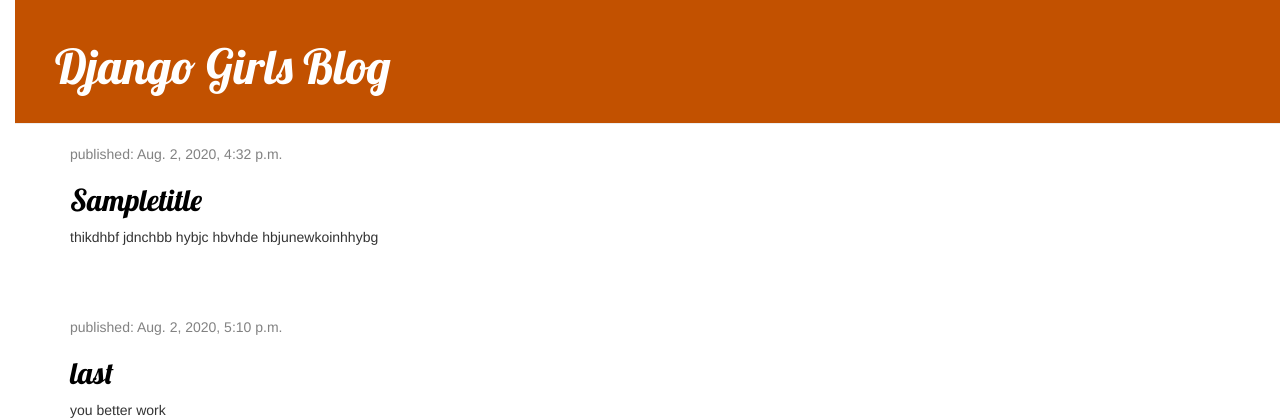
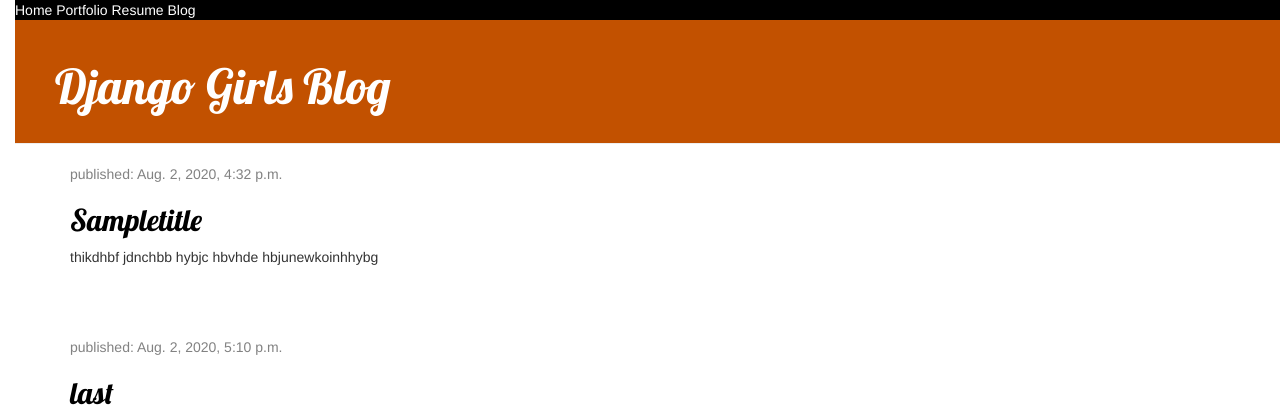
Before and after one commit to mercymam1/blog, a Django app: page /blogging/ in a window 1280 px wide. Shown: the top 420 px of the page. Run offline with Django 3.2, Linux system fonts and the light colour scheme; data comes from the database, SQL or seed files in the repository; some libraries are stand-ins or nearby versions.

Commit message:
resume and portfolio

```diff
--- a/blog/static/css/blog.css
+++ b/blog/static/css/blog.css
@@ -6,6 +6,7 @@
   margin: 0;
   padding: 0;
 }
+
 .imag{
 	width: 100%;
 	height: 100%;
--- a/blog/templates/blog/blogging.html
+++ b/blog/templates/blog/blogging.html
@@ -2,13 +2,21 @@
 <html>
 <head>
 <meta name="viewport" content="width=device-width, initial-scale=1">
-<title>Django	Girls	blog</title>
+<title>Blog</title>
 <link	rel="stylesheet"	href="//maxcdn.bootstrapcdn.com/bootstrap/3.2.0/css/bootstrap.min.css">
 <link	rel="stylesheet"	href="//maxcdn.bootstrapcdn.com/bootstrap/3.2.0/css/bootstrap-theme.min.css">
 <link	href="//fonts.googleapis.com/css?family=Lobster&subset=latin,latin-ext"	rel="stylesheet"	type="text/css">
 <link	rel="stylesheet"	href="{%	static	'css/blogger.css'	%}">
 </head>
 <body>
+<nav class= "topnav" style="background-color: black" ;>
+
+<a href="{% url 'post_list' %}" style="color: white">Home</a>
+<a href="{% url 'Portfolio' %}" style="color: white">Portfolio</a>
+<a href="{% url 'Resume' %}" style="color: white">Resume</a>
+<a href="{% url 'blogging' %}" style="color: white">Blog</a>
+
+</nav>
 <div class= "page-header">
 {%	if	user.is_authenticated	%}
 <a	href="{%	url	'post_new'	%}"	class="top-menu"><span	class="glyphicon	glyphicon-plus"></span></a>
--- a/blog/urls.py
+++ b/blog/urls.py
@@ -5,6 +5,8 @@
 urlpatterns	=	[
 	path('',	views.post_list,	name='post_list'),
 	path('blogging/', views.blogging , name='blogging'),
+	path('Portfolio/', views.Portfolio, name='Portfolio'),
+	path('Resume/', views.Resume, name= 'Resume'),
 	path('post/<int:pk>/',	views.post_detail,	name='post_detail'),
 	path('post/new/',	views.post_new,	name='post_new'),
 	path('post/<int:pk>/edit/',	views.post_edit,	name='post_edit'),
--- a/blog/views.py
+++ b/blog/views.py
@@ -12,6 +12,12 @@
 def blogging(request):
 	posts	=	Post.objects.filter(published_date__lte=timezone.now()).order_by('published_date')
 	return render(request, 'blog/blogging.html', {'posts':	posts})
+
+def Portfolio(request):
+	return render(request, 'blog/Portfolio.html')
+
+def Resume(request):
+	return render(request, 'blog/Resume.html')
 
 def	post_detail(request,	pk):
 	post	=	get_object_or_404(Post,	pk=pk)
```
Also changed, not shown: blog/templates/blog/Portfolio.html (added, +24 -0 lines), blog/templates/blog/Resume.html (added, +24 -0 lines), blog/templates/blog/post_list.html (+7 -7 lines), blog/static/Pimage.jpeg (added), blog/static/Rimage.jpg (added), blog/templates/blog/home.html (added), mysite/static/images/Pimage.jpeg (added), static/Pimage.jpeg (added), static/images/Pimage.jpeg (added).
